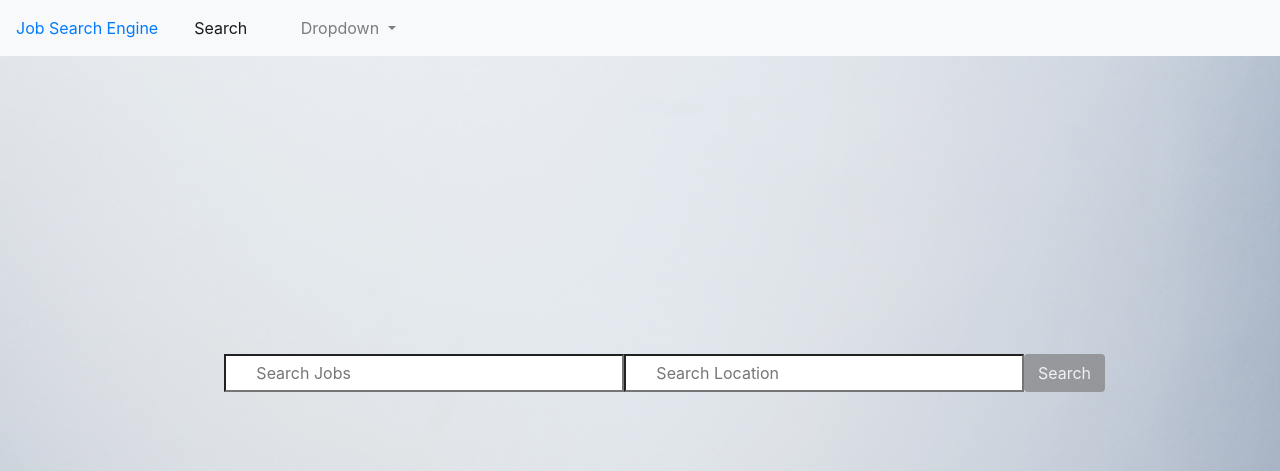
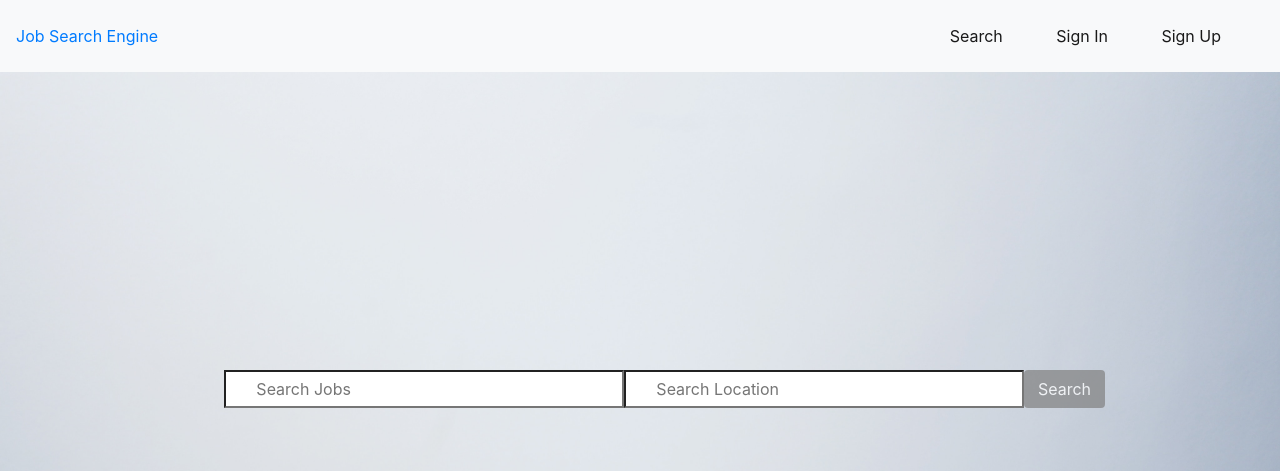
Before and after one commit to kazshidara/jobsearch-engine-project, a Flask app: page / in a window 1280 px wide. Shown: the top 471 px of the page. Run offline with Flask 2, Linux system fonts and the light colour scheme; some libraries are stand-ins or nearby versions.

Commit message:
Navbar completed, accounted for logged in user and flash messages

```diff
--- a/templates/base.html
+++ b/templates/base.html
@@ -16,28 +16,44 @@
 </head>
 <body>
 
- <nav class="navbar navbar-expand-lg navbar-light bg-light">
+ <nav class="navbar sticky-top navbar-expand navbar-light bg-light">
   <a class="logo" href="/welcome">Job Search Engine</a>
   <button class="navbar-toggler" type="button" data-toggle="collapse" data-target="#navbarSupportedContent" aria-controls="navbarSupportedContent" aria-expanded="false" aria-label="Toggle navigation">
     <span class="navbar-toggler-icon"></span>
   </button>
-
+  <div class="flash message" style="padding-left: 20px;">
+      {% with messages = get_flashed_messages() %}
+          {% if messages %}
+              <class=flashes>
+            {% for message in messages %}
+                  {{ message }}
+            {% endfor %}
+          {% endif %}
+      {% endwith %}
+  </div>
   <div class="collapse navbar-collapse" id="navbarSupportedContent">
-    <ul class="nav navbar-nav mr-auto navbar-right">
+    <ul class="navbar-nav ml-auto navbar" >
       <li class="nav-item active">
         <a class="nav-link" href="/">Search<span class="sr-only"></span></a>
       </li>
+      {% if session %}
       <li class="nav-item dropdown">
-        <a class="nav-link dropdown-toggle" href="#" id="navbarDropdown" role="button" data-toggle="dropdown" aria-haspopup="true" aria-expanded="false">
-          Dropdown
+        <a class="nav-link dropdown-toggle" href="#" id="navbarDropdown" role="button" data-toggle="dropdown" aria-haspopup="true" aria-expanded="false">For you
         </a>
         <div class="dropdown-menu" aria-labelledby="navbarDropdown">
           <a class="dropdown-item" href="/user_profile">Profile</a>
           <a class="dropdown-item" href="/show-saved">Saved Jobs</a>
+          <a class="dropdown-item" href="/user-events">Recommended Events</a>
           <div class="dropdown-divider"></div>
           <a class="dropdown-item" href="/logout">Logout</a>
         </div>
       </li>
+      {% else %}
+        <li class="nav-item active">
+          <a class="nav-link" href="/login">Sign In<span class="sr-only"></span></a></li>
+        <li class="nav-item active">
+          <a class="nav-link" href="/welcome">Sign Up<span class="sr-only"></span></a></li>
+      {% endif %}
 
     </ul>
 
@@ -45,9 +61,6 @@
 </nav>
 
 
-
-
-
   {% block content %} Put Content HERE! {% endblock %}
 
 
```
